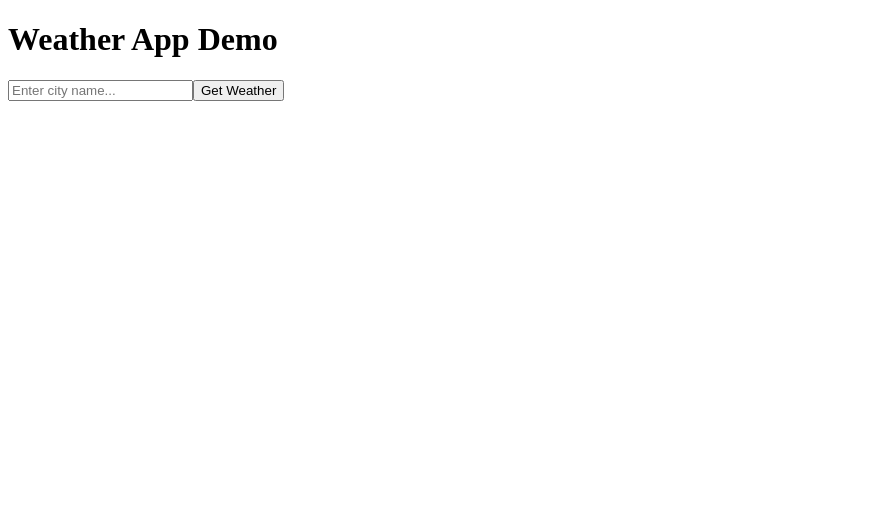
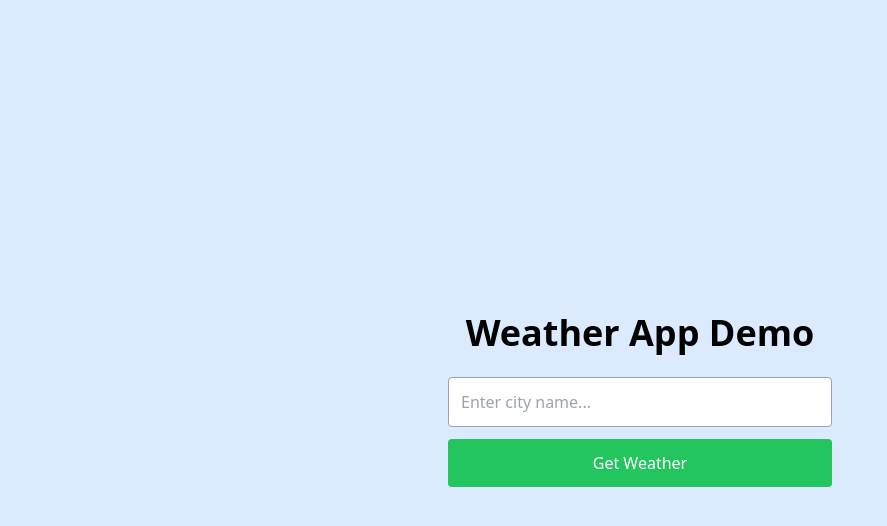
Before and after one commit to vikcher01-source/weather-app-demo, a Next.js app: page /app in a window 1280 px wide. Shown: the top 526 px of the page, without its empty margins (0-887 px from the left). Built offline with nearby package versions, Linux system fonts and the light colour scheme.

Commit message:
Added root layout.tsx to fix Next.js build error
Added root layout.tsx to fix Next.js build error

```diff
--- /dev/null
+++ b/app/layout.tsx
@@ -0,0 +1,21 @@
+import type { Metadata } from "next";
+import "./globals.css"; // Импорт глобальных стилей Tailwind
+
+export const metadata: Metadata = {
+  title: "Weather App Demo", // Заголовок приложения
+  description: "Демо погоды на Next.js", // Описание
+};
+
+export default function RootLayout({
+  children,
+}: Readonly<{
+  children: React.ReactNode;
+}>) {
+  return (
+    <html lang="en"> {/* Язык en, можно сменить на ru */}
+      <body className="antialiased"> {/* Класс для сглаживания шрифтов */}
+        {children} {/* Здесь будет контент из page.tsx */}
+      </body>
+    </html>
+  );
+}
```
